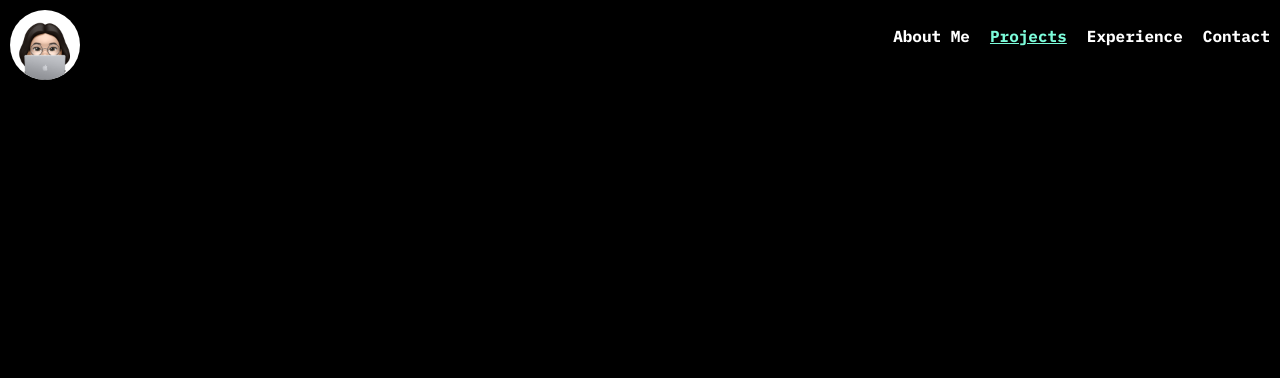
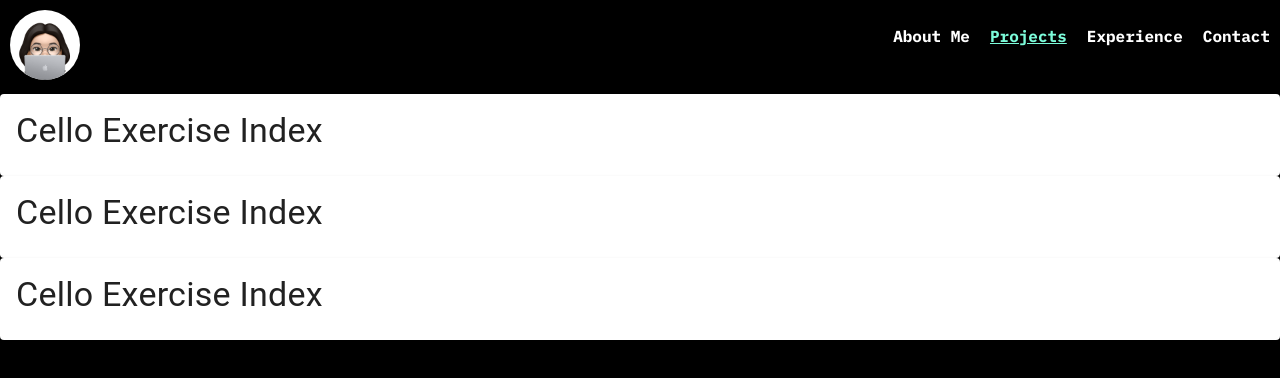
Before and after one commit to eun-chae-s/eun-chae-s.github.io, a React (Create React App) app: page /projects in a window 1280 px wide. Shown: the top 378 px of the page. Built offline with nearby package versions, Linux system fonts and the light colour scheme.

Commit message:
set foundation for projects page

```diff
--- a/src/App.css
+++ b/src/App.css
@@ -2,6 +2,7 @@
 html {
   background-color: black;
   font-family: "IBM Plex Mono", monospace;
+  min-width: 730px;
 }
 
 .App {
--- a/src/components/Header.js
+++ b/src/components/Header.js
@@ -6,12 +6,14 @@ import { NavLink } from "react-router-dom";
 function Header() {
   return (
     <div className="header">
-      <img
-        className="home-icon"
-        src={computer}
-        alt="Avatar with Computer"
-        onClick={() => {}}
-      ></img>
+      <NavLink to="/">
+        <img
+          className="home-icon"
+          src={computer}
+          alt="Avatar with Computer"
+        ></img>
+      </NavLink>
+
       <nav className="nav-bar">
         <ul>
           <NavLink to="/about">About Me</NavLink>
--- /dev/null
+++ b/src/data/projects.json
@@ -0,0 +1,22 @@
+{
+  "entities": [
+    {
+      "title": "Cello Exercise Index",
+      "description": "abcd",
+      "tech": "abcd",
+      "link": "abcd"
+    },
+    {
+      "title": "Cello Exercise Index",
+      "description": "abcd",
+      "tech": "abcd",
+      "link": "abcd"
+    },
+    {
+      "title": "Cello Exercise Index",
+      "description": "abcd",
+      "tech": "abcd",
+      "link": "abcd"
+    }
+  ]
+}
--- a/src/data/stats.json
+++ b/src/data/stats.json
@@ -17,8 +17,12 @@
       "value": 50
     },
     {
-      "lang": "HTML/CSS",
+      "lang": "HTML",
       "value": 90
+    },
+    {
+      "lang": "CSS",
+      "value": 80
     },
     {
       "lang": "Redux",
--- a/src/pages/Projects.js
+++ b/src/pages/Projects.js
@@ -1,11 +1,23 @@
 import React from "react";
 import Header from "../components/Header";
+import * as projects from "../data/projects.json";
+import { Card, CardContent, Typography } from "@mui/material";
 
 export default function Projects() {
   return (
     <div>
       <Header></Header>
-      <div>Projects</div>
+      <div className="projects">
+        {projects.entities.map((project) => (
+          <Card>
+            <CardContent>
+              <Typography variant="h4" component="div">
+                {project.title}
+              </Typography>
+            </CardContent>
+          </Card>
+        ))}
+      </div>
     </div>
   );
 }
```
